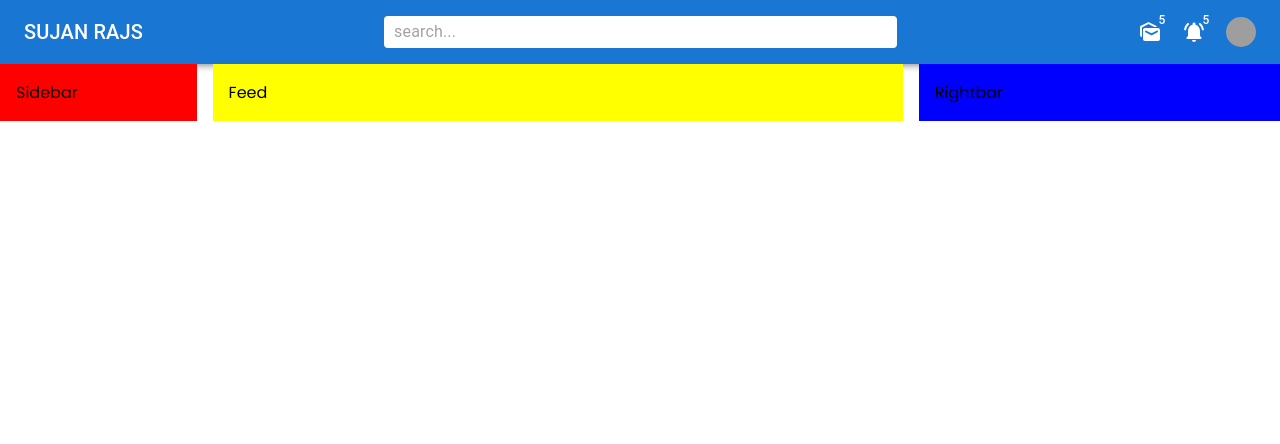
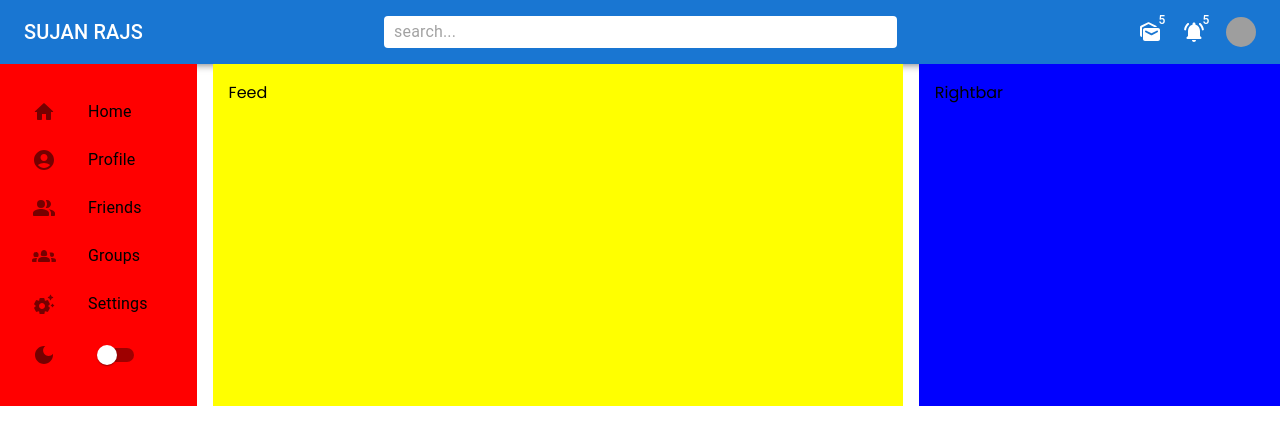
Before and after one commit to sujanrajs/react-mui, a React (Create React App) app in the folder react-mui/: page / in a window 1280 px wide. Shown: the top 444 px of the page. Built offline with nearby package versions, Linux system fonts and the light colour scheme; grey boxes are pictures that could not be loaded.

Commit message:
add sidebar

```diff
--- a/react-mui/src/components/Sidebar.jsx
+++ b/react-mui/src/components/Sidebar.jsx
@@ -1,5 +1,19 @@
 import React from "react";
-import { Box } from "@mui/material";
+import {
+  Box,
+  List,
+  ListItem,
+  ListItemButton,
+  ListItemIcon,
+  ListItemText,
+  Switch,
+} from "@mui/material";
+import HomeRoundedIcon from "@mui/icons-material/HomeRounded";
+import AccountCircleRoundedIcon from "@mui/icons-material/AccountCircleRounded";
+import PeopleAltRoundedIcon from "@mui/icons-material/PeopleAltRounded";
+import Groups2RoundedIcon from "@mui/icons-material/Groups2Rounded";
+import SettingsSuggestRoundedIcon from "@mui/icons-material/SettingsSuggestRounded";
+import DarkModeIcon from "@mui/icons-material/DarkMode";
 
 const Sidebar = () => {
   return (
@@ -9,7 +23,60 @@
       padding={2}
       sx={{ display: { xs: "none", sm: "block" } }}
     >
-      Sidebar
+      <List>
+        <ListItem disablePadding>
+          <ListItemButton component="a" href="home">
+            <ListItemIcon>
+              <HomeRoundedIcon />
+            </ListItemIcon>
+            <ListItemText primary="Home" />
+          </ListItemButton>
+        </ListItem>
+
+        <ListItem disablePadding>
+          <ListItemButton component="a" href="home">
+            <ListItemIcon>
+              <AccountCircleRoundedIcon />
+            </ListItemIcon>
+            <ListItemText primary="Profile" />
+          </ListItemButton>
+        </ListItem>
+
+        <ListItem disablePadding>
+          <ListItemButton component="a" href="home">
+            <ListItemIcon>
+              <PeopleAltRoundedIcon />
+            </ListItemIcon>
+            <ListItemText primary="Friends" />
+          </ListItemButton>
+        </ListItem>
+
+        <ListItem disablePadding>
+          <ListItemButton component="a" href="home">
+            <ListItemIcon>
+              <Groups2RoundedIcon />
+            </ListItemIcon>
+            <ListItemText primary="Groups" />
+          </ListItemButton>
+        </ListItem>
+
+        <ListItem disablePadding>
+          <ListItemButton component="a" href="home">
+            <ListItemIcon>
+              <SettingsSuggestRoundedIcon />
+            </ListItemIcon>
+            <ListItemText primary="Settings" />
+          </ListItemButton>
+        </ListItem>
+        <ListItem disablePadding>
+          <ListItemButton component="a" href="home">
+            <ListItemIcon>
+              <DarkModeIcon />
+            </ListItemIcon>
+            <Switch />
+          </ListItemButton>
+        </ListItem>
+      </List>
     </Box>
   );
 };
```
